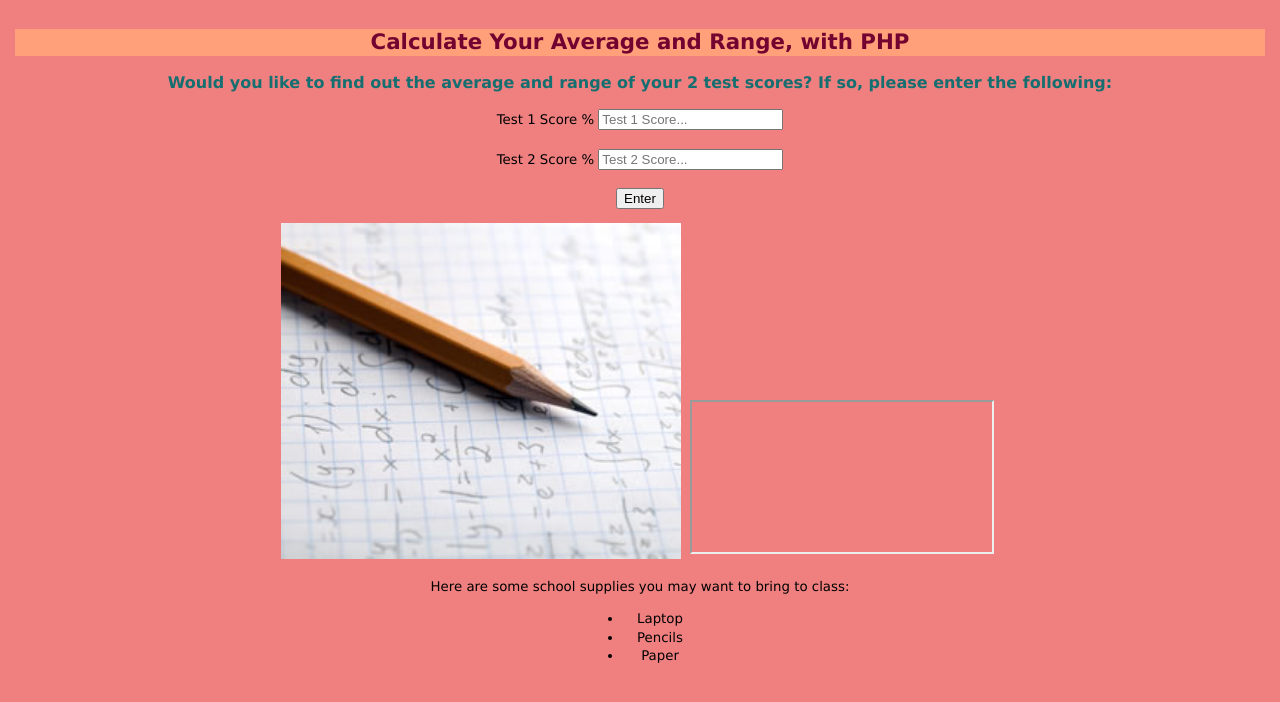
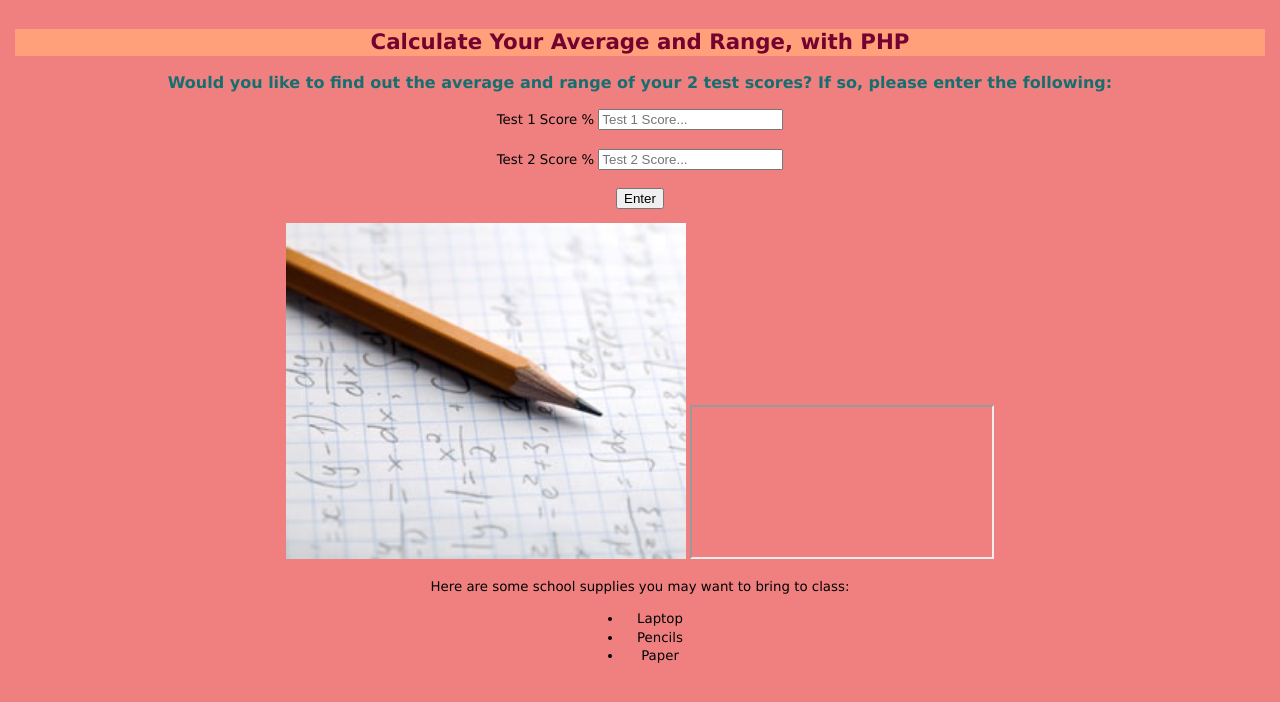
Before and after one commit to ICS20-Programming-ZoiaB/Assign-02-PHP-Calculations, a PHP site: page / in a window 1280 px wide. Shown: the top 702 px of the page. Run offline with PHP 8.4, Linux system fonts and the light colour scheme.

Commit message:
removed iframe css

```diff
--- a/css/style.css
+++ b/css/style.css
@@ -33,9 +33,3 @@ h3 {
 ul {
   width: 75px;
     }
-
-iframe {
-  font-weight: bold;
-  color: hsl(336deg 95% 23%);
-  margin: 5px;
-}
```
